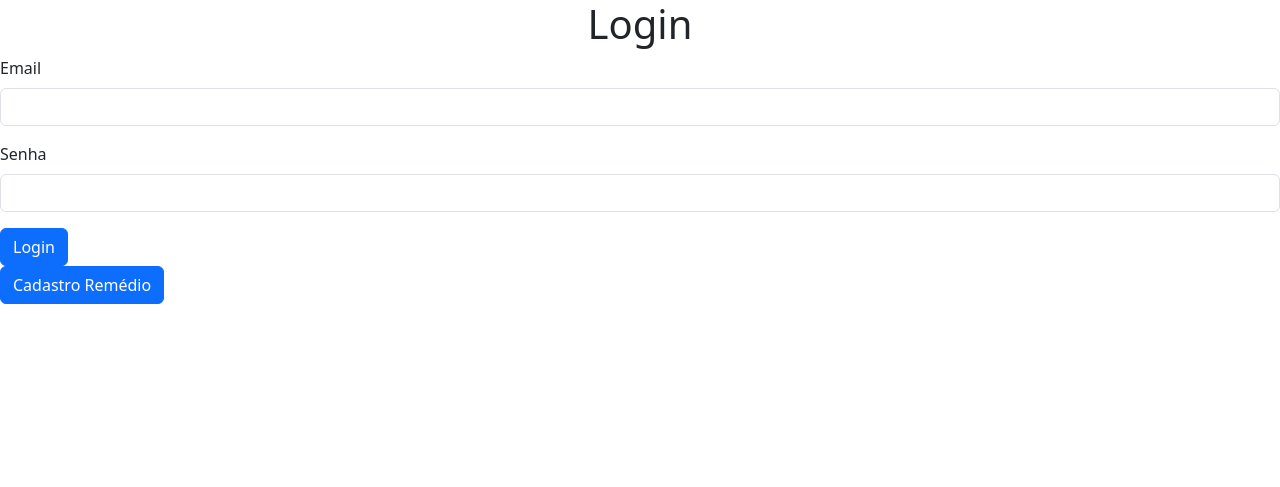
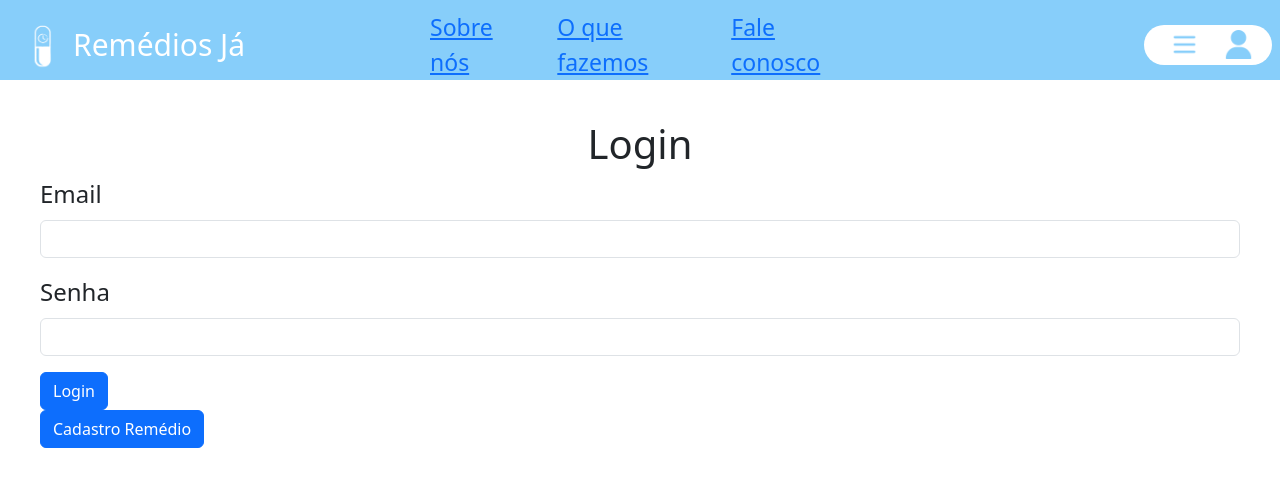
Before and after one commit to MadrastaXl2/Trabalho-PS, a PHP site: page /LoginHtml.php in a window 1280 px wide. Shown: the top 487 px of the page. Run offline with PHP 8.4, Linux system fonts and the light colour scheme.

Commit message:
Coloquei o cabeçalho no Login

```diff
--- a/ProjetoFinal/Login.css
+++ b/ProjetoFinal/Login.css
@@ -4,3 +4,48 @@
 .mb-3 label{
     font-size: 1.5em;
 }
+#cabecalho{
+    background-color: #87CEFA;
+    width: 100%;
+    height: 10vh;
+    padding: 10px;
+    display: grid;
+    align-items: center;
+    grid-template-columns: 1fr 1fr 1fr;
+}
+
+#imgLogo{
+    display: flex;
+    align-items: center;
+}
+
+#textos_do_meio{
+    display: flex;
+    gap: 35px;
+    font-size: 23px;
+    color: white;
+    align-items: center;
+}
+#RemediosJa{
+    color: white;
+    font-size: 30px;
+}
+
+#ParteFinalCabecalho{
+    margin-left: 70%;
+    background-color: white;
+    border-radius: 30px;
+    width: 8em;
+    height: 5vh;
+    display: grid;
+    grid-template-columns: 1fr 1fr;
+    gap: 2em;
+    align-items: center;
+}
+#tresListras{
+    margin-left: 26px;
+}
+a{
+    color: white;
+    text-decoration: none;
+}
--- a/ProjetoFinal/LoginHtml.php
+++ b/ProjetoFinal/LoginHtml.php
@@ -5,12 +5,36 @@
     <meta charset="UTF-8">
     <meta name="viewport" content="width=device-width, initial-scale=1.0">
     <title>Login</title>
-    <link rel="stylesheet" href="LoginFront.css">
+    <link rel="stylesheet" href="Login.css">
     <link href="https://cdn.jsdelivr.net/npm/bootstrap@5.3.3/dist/css/bootstrap.min.css" rel="stylesheet" integrity="sha384-QWTKZyjpPEjISv5WaRU9OFeRpok6YctnYmDr5pNlyT2bRjXh0JMhjY6hW+ALEwIH" crossorigin="anonymous">
     <script src="https://cdn.jsdelivr.net/npm/bootstrap@5.3.3/dist/js/bootstrap.bundle.min.js" integrity="sha384-YvpcrYf0tY3lHB60NNkmXc5s9fDVZLESaAA55NDzOxhy9GkcIdslK1eN7N6jIeHz" crossorigin="anonymous"></script>
 </head>
 
 <body>
+    <!-- Inicio Cabeçalho-->
+    <header id="cabecalho">
+        <div id="imgLogo"> <!--Div da logo-->
+            <img src="IMGS/Logo.png" width="15%" alt="logo">
+            <h10 id="RemediosJa">Remédios Já</h10>
+        </div>
+        <div id="textos_do_meio">
+            <a href="">Sobre nós</a>
+            <a href="">O que fazemos</a>
+            <a href="">Fale conosco</a>
+        </div>
+        <div id="ParteFinalCabecalho">
+            <img id="tresListras" src="IMGS/menu.png" alt="Tres listras" width="60%">
+            <div class="dropdown">
+                <img src="IMGS/Usuario.png" type="button" data-bs-toggle="dropdown" aria-expanded="false" width="60%"
+                    alt="Usuário">
+                <ul class="dropdown-menu">
+                    <li><a class="dropdown-item" href="LoginHtml.php">Login</a></li>
+                    <li><a class="dropdown-item" href="PagInsert.php">Cadastro</a></li>
+                    <li><a class="dropdown-item" href="#">Home</a></li>
+                </ul>
+            </div>
+        </div>
+    </header>
     <div id="DivGeral">
         <h1 class="text-center">Login</h1>
         <form action="login.php" method="POST">
--- a/ProjetoFinal/index.php
+++ b/ProjetoFinal/index.php
@@ -31,7 +31,7 @@
                 <img src="IMGS/Usuario.png" type="button" data-bs-toggle="dropdown" aria-expanded="false" width="60%"
                     alt="Usuário">
                 <ul class="dropdown-menu">
-                    <li><a class="dropdown-item" href="#">Login</a></li>
+                    <li><a class="dropdown-item" href="LoginHtml.php">Login</a></li>
                     <li><a class="dropdown-item" href="PagInsert.php">Cadastro</a></li>
                     <li><a class="dropdown-item" href="#">Home</a></li>
                 </ul>
```
Also changed, not shown: ProjetoFinal/PagInsert.php (+14 -17 lines).
